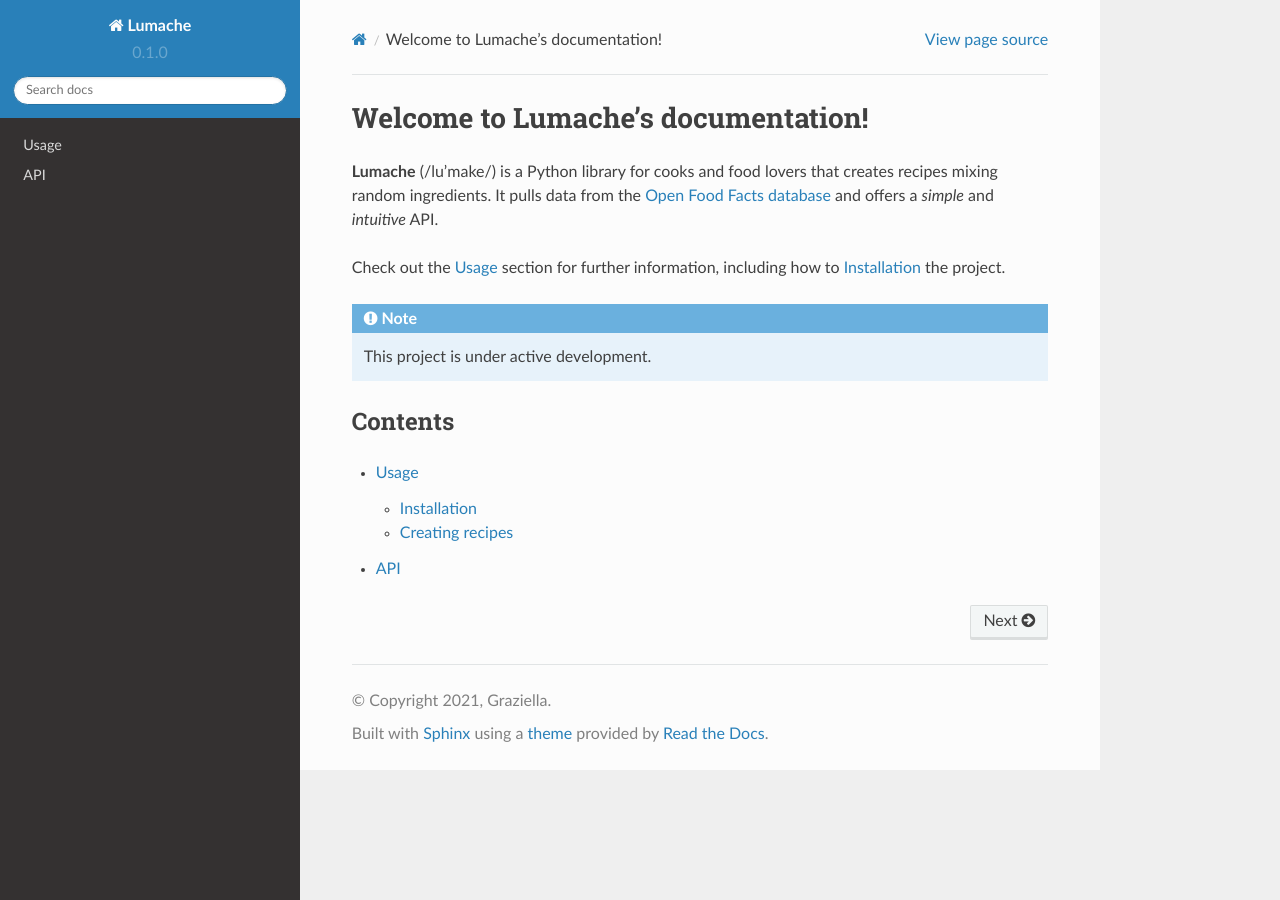
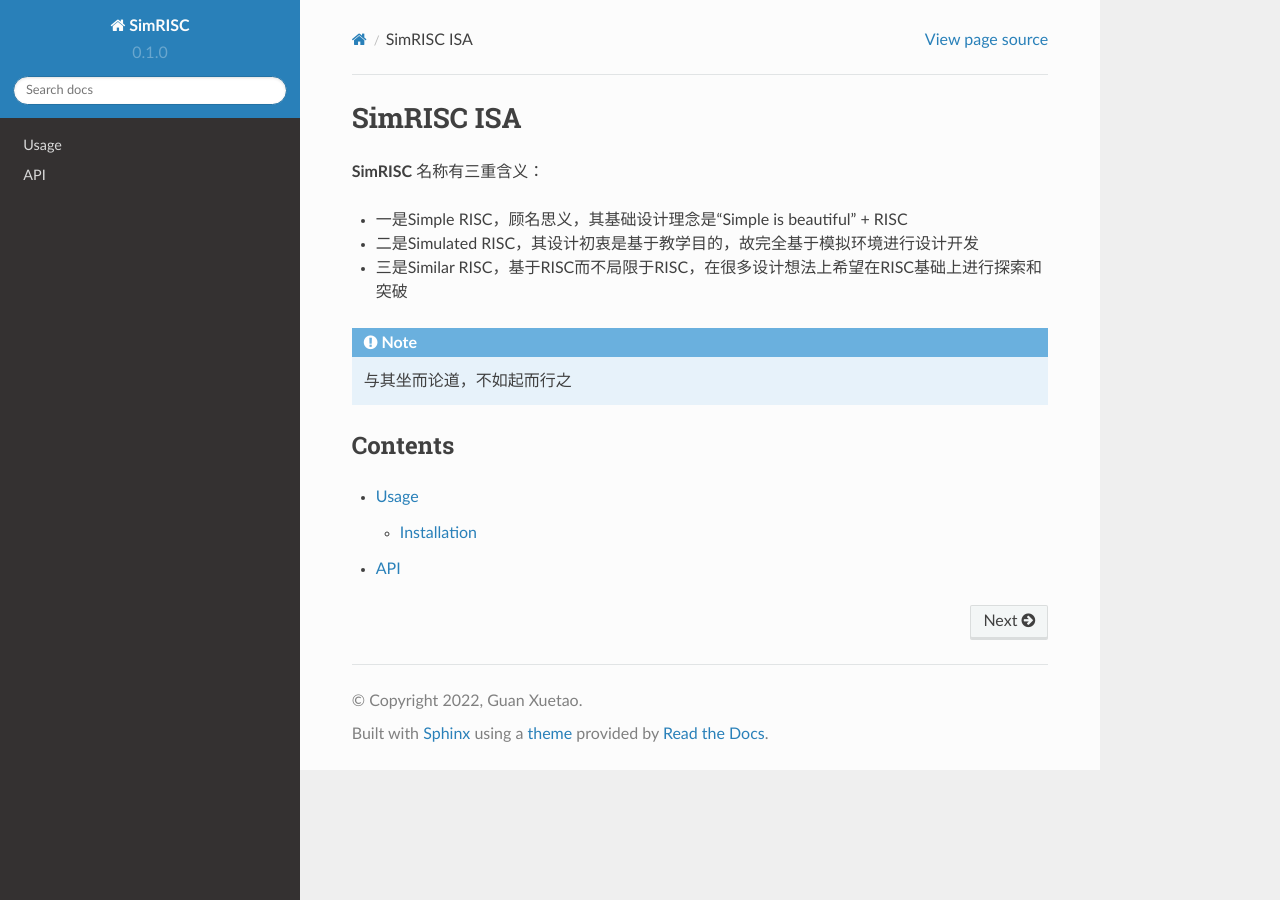
Before and after one commit to gxt/DOC-SimRISC, a Sphinx documentation site: the page built from docs/source/index.rst, in a window 1280 px wide. Built offline with Sphinx 7.4.7 and the Read the Docs theme 2.0.0, drawn with Linux system fonts in a browser that asks for light colours.

Commit message:
remove lumache related bits and add simrisc bits
Signed-off-by: Guan Xuetao <gxt@pku.edu.cn>

```diff
--- a/docs/source/api.rst
+++ b/docs/source/api.rst
@@ -3,5 +3,3 @@
 
 .. autosummary::
    :toctree: generated
-
-   lumache
--- a/docs/source/conf.py
+++ b/docs/source/conf.py
@@ -2,9 +2,9 @@
 
 # -- Project information
 
-project = 'Lumache'
-copyright = '2021, Graziella'
-author = 'Graziella'
+project = 'SimRISC'
+copyright = '2022, Guan Xuetao'
+author = 'Guan Xuetao'
 
 release = '0.1'
 version = '0.1.0'
@@ -19,10 +19,10 @@
     'sphinx.ext.intersphinx',
 ]
 
-intersphinx_mapping = {
-    'python': ('https://docs.python.org/3/', None),
-    'sphinx': ('https://www.sphinx-doc.org/en/master/', None),
-}
+#intersphinx_mapping = {
+#    'python': ('https://docs.python.org/3/', None),
+#    'sphinx': ('https://www.sphinx-doc.org/en/master/', None),
+#}
 intersphinx_disabled_domains = ['std']
 
 templates_path = ['_templates']
--- a/docs/source/index.rst
+++ b/docs/source/index.rst
@@ -1,17 +1,15 @@
-Welcome to Lumache's documentation!
+SimRISC ISA
 ===================================
 
-**Lumache** (/lu'make/) is a Python library for cooks and food lovers
-that creates recipes mixing random ingredients.
-It pulls data from the `Open Food Facts database <https://world.openfoodfacts.org/>`_
-and offers a *simple* and *intuitive* API.
+**SimRISC** 名称有三重含义：
 
-Check out the :doc:`usage` section for further information, including
-how to :ref:`installation` the project.
+* 一是Simple RISC，顾名思义，其基础设计理念是“Simple is beautiful" + RISC
+* 二是Simulated RISC，其设计初衷是基于教学目的，故完全基于模拟环境进行设计开发
+* 三是Similar RISC，基于RISC而不局限于RISC，在很多设计想法上希望在RISC基础上进行探索和突破
 
 .. note::
 
-   This project is under active development.
+   与其坐而论道，不如起而行之
 
 Contents
 --------
--- a/pyproject.toml
+++ b/pyproject.toml
@@ -3,6 +3,6 @@
 build-backend = "flit_core.buildapi"
 
 [project]
-name = "lumache"
-authors = [{name = "Graziella", email = "graziella@lumache"}]
+name = "SimRISC"
+authors = [{name = "Guan Xuetao", email = "gxt@pku.edu.cn"}]
 dynamic = ["version", "description"]
```
Also changed, not shown: docs/source/usage.rst (+0 -14 lines), lumache.py (deleted, +0 -23 lines), .readthedocs.yaml (added).
